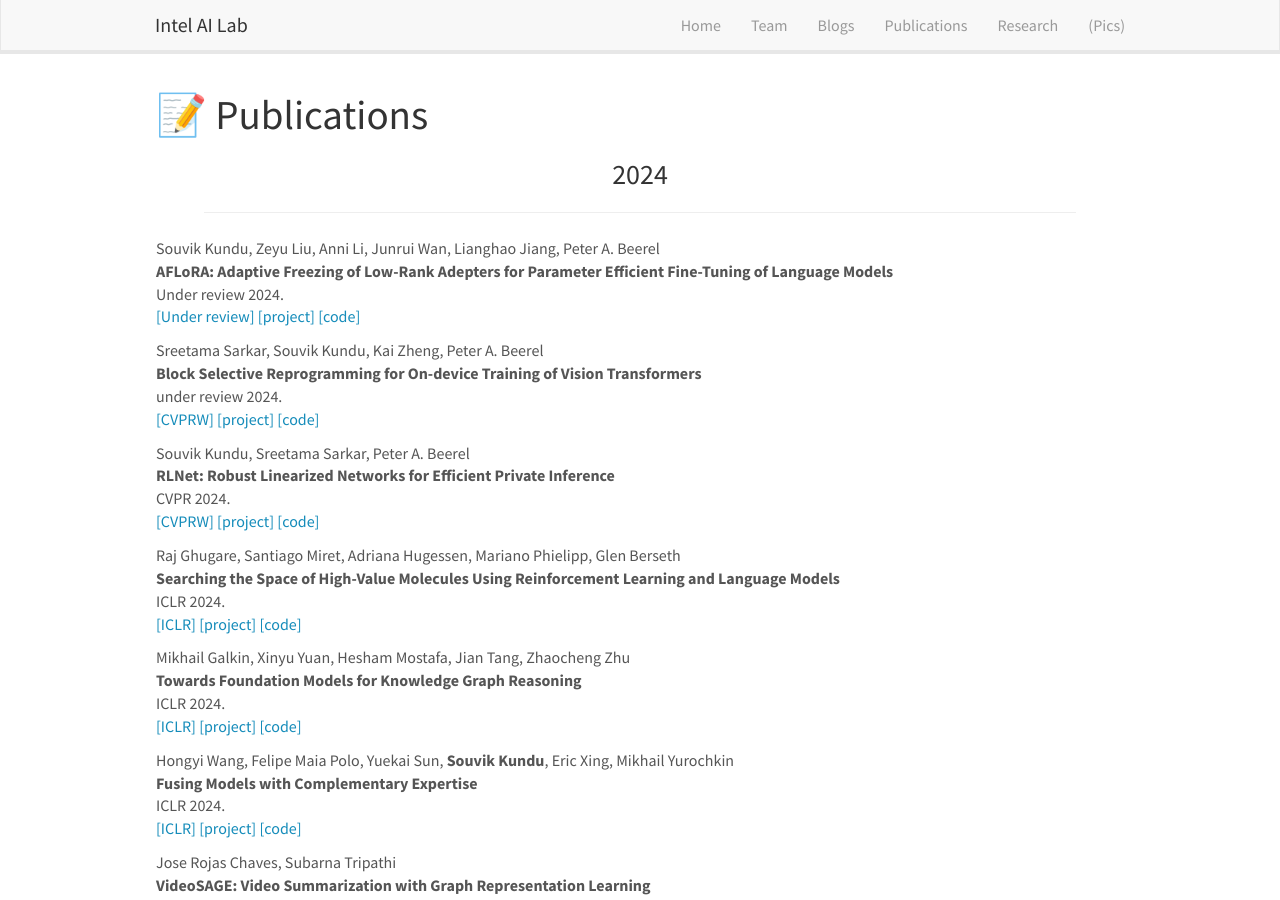
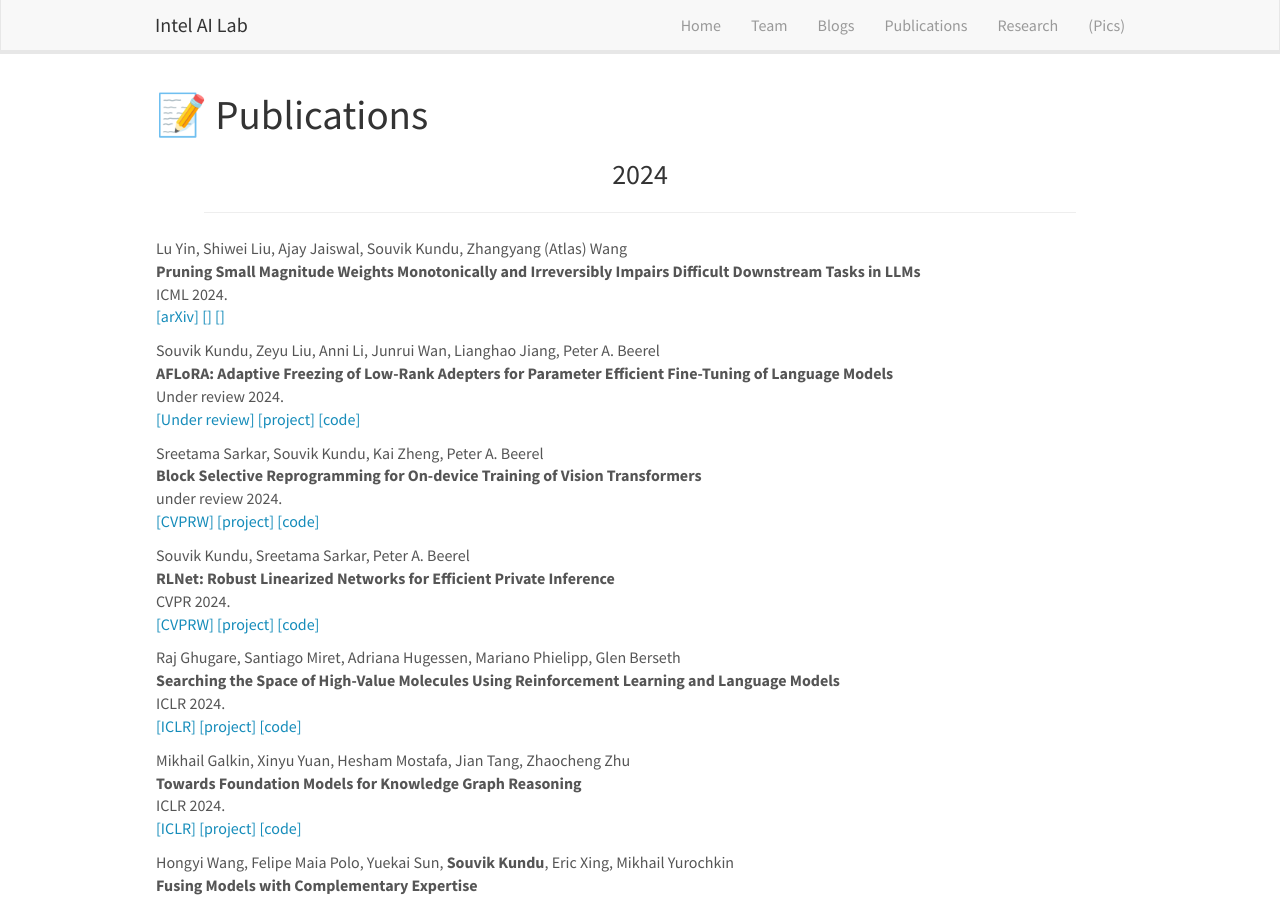
Before and after one commit to intelailabpage/intelailabpage.github.io, a Jekyll site: the page built from _pages/publications.md, in a window 1280 px wide and 900 px high. Built offline with Jekyll 4.4.1, drawn with Linux system fonts in a browser that asks for light colours; nearby versions of some CDN libraries.

Commit message:
Update publist.yml

```diff
--- a/_data/publist.yml
+++ b/_data/publist.yml
@@ -1,3 +1,20 @@
+- address: Vienna
+  title: "Pruning Small Magnitude Weights Monotonically and Irreversibly Impairs Difficult Downstream Tasks in LLMs"
+  author: Lu Yin, Shiwei Liu, Ajay Jaiswal, Souvik Kundu, Zhangyang (Atlas) Wang
+  link:
+    display: arXiv
+    url:
+  ref: Yin2024
+  venue: ICML
+  year: '2024'
+  pub_type: conference
+  project:
+    display:
+    url:
+  code:
+    display:
+    url:
+
 - address: Seattle
   title: "AFLoRA: Adaptive Freezing of Low-Rank Adepters for Parameter Efficient Fine-Tuning of Language Models"
   author: Souvik Kundu, Zeyu Liu, Anni Li, Junrui Wan, Lianghao Jiang, Peter A. Beerel
```
